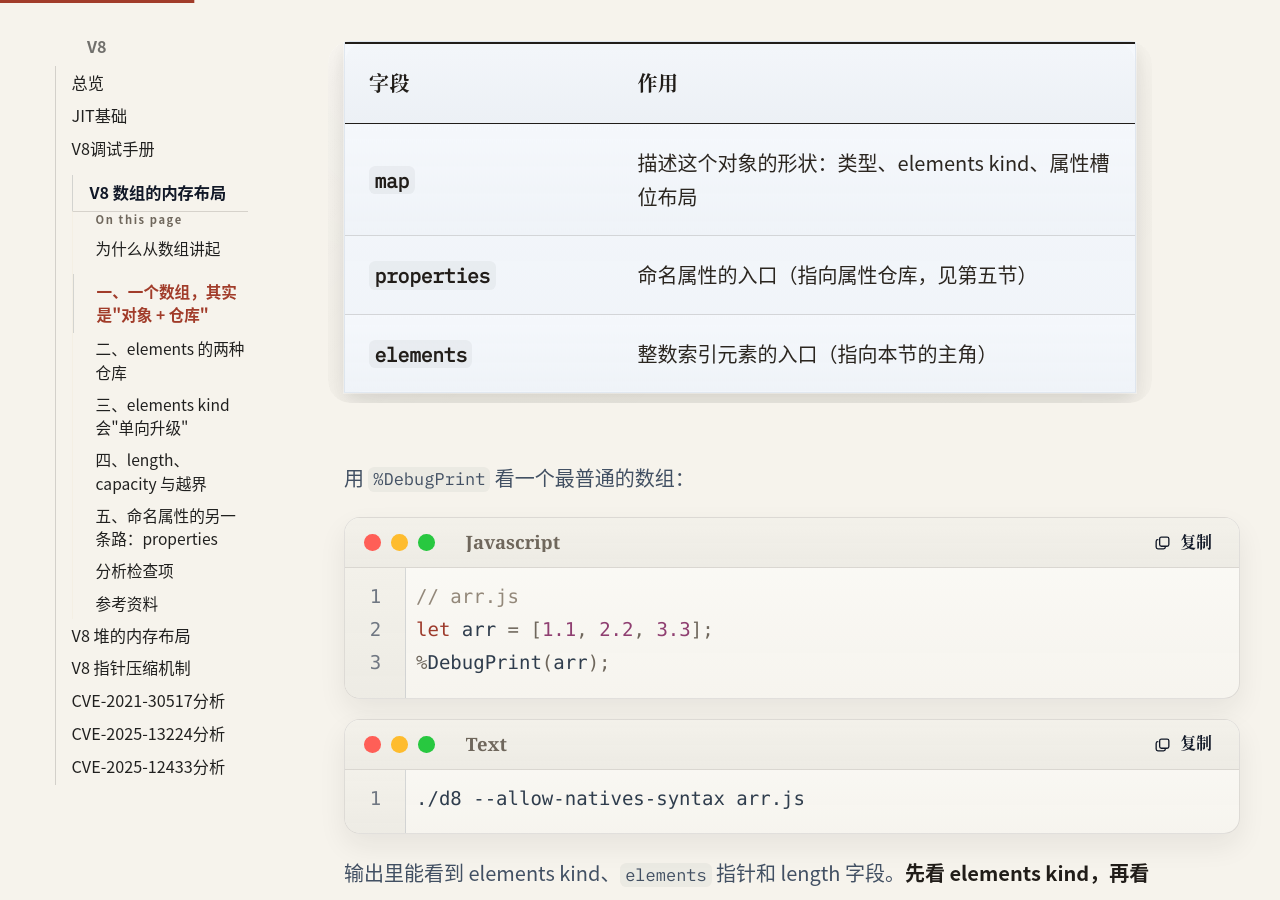
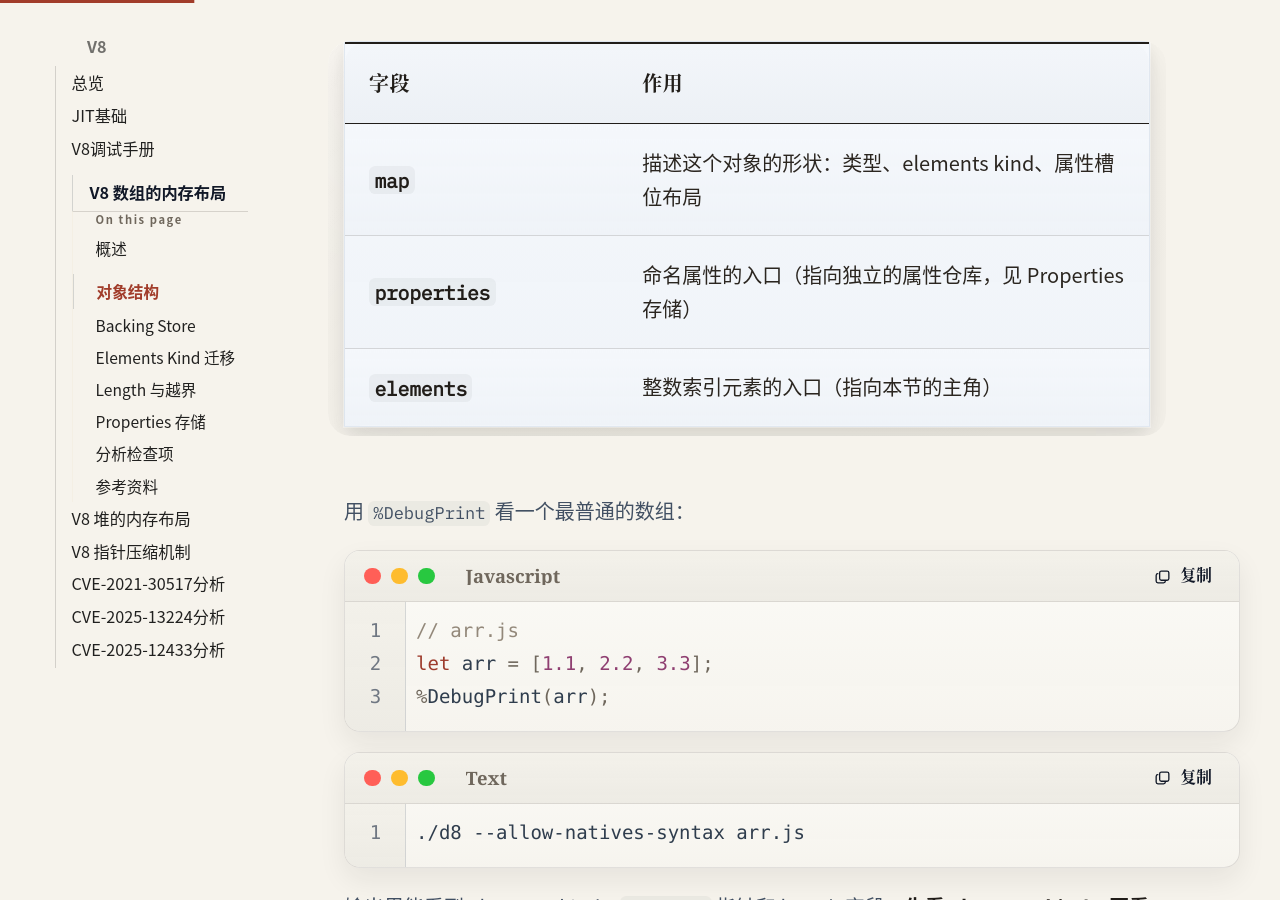
Before and after one commit to jamezx32/jamezx32.github.io, an MkDocs documentation site: the page built from docs/v8/V8 数组的内存布局.md, in a window 1280 px wide and 900 px high, scrolled down 1361 px. Built offline with MkDocs 1.6.1 and Material for MkDocs 9.7.7, drawn with Linux system fonts in a browser that asks for light colours; some of the changed text lies outside the part shown.

Commit message:
Align section headings with the pointer-compression primer style
Short neutral noun headings, no numbering or narrative phrasing:
概述 / 对象结构 / Backing Store / Elements Kind 迁移 / Length 与越界 /
Properties 存储，and 概述 / 堆空间划分 / 对象生命周期 / 地址稳定性 /
指针压缩与 Cage.

````diff
--- a/docs/v8/V8 数组的内存布局.md
+++ b/docs/v8/V8 数组的内存布局.md
@@ -5,13 +5,13 @@ description: 从一个数组的 DebugPrint 开始，讲透 elements / properties
 
 # V8 数组的内存布局
 
-## 为什么从数组讲起
+## 概述
 
 V8 的漏洞利用，绝大多数最终都落在"数组的内存表示"上：越界读写发生在 elements 里，`addrof`/`fakeobj` 靠 double 数组和对象数组的互相误读，伪造对象头摆在 double 数组的 backing store 里。不理解数组的真实内存形态，就看不懂利用代码在做什么。
 
 这篇文章用一个数组从创建到变形的全过程，把对象头、elements、properties 三件事讲清楚。所有结论都可以用 `%DebugPrint` 亲手验证。
 
-## 一、一个数组，其实是"对象 + 仓库"
+## 对象结构
 
 先建立总的图景。JavaScript 里 `obj.a = 1` 和 `obj[0] = 1` 看起来只是写法不同，在 V8 内部却走两条完全不同的存储路径：
 
@@ -22,7 +22,7 @@ V8 的漏洞利用，绝大多数最终都落在"数组的内存表示"上：越
 | 字段 | 作用 |
 |---|---|
 | `map` | 描述这个对象的形状：类型、elements kind、属性槽位布局 |
-| `properties` | 命名属性的入口（指向属性仓库，见第五节） |
+| `properties` | 命名属性的入口（指向独立的属性仓库，见 Properties 存储） |
 | `elements` | 整数索引元素的入口（指向本节的主角） |
 
 用 `%DebugPrint` 看一个最普通的数组：
@@ -39,9 +39,9 @@ let arr = [1.1, 2.2, 3.3];
 
 输出里能看到 elements kind、`elements` 指针和 length 字段。**先看 elements kind，再看 elements 指针，最后才看 length**——这个顺序是后面所有分析的习惯。
 
-## 二、elements 的两种仓库
+## Backing Store
 
-### 1. 纯浮点数组：FixedDoubleArray
+### FixedDoubleArray
 
 ```js
 let arr = [1.1, 2.2, 3.3];
@@ -59,7 +59,7 @@ let arr = [1.1, 2.2, 3.3];
 2. **GC 不扫描这些槽**（没有指针语义），所以内容不会被 GC 意外改写。
 3. 正因为"JS 层能精确控制连续 8 字节"，double 数组的 backing store 成了**摆放伪造对象头的标准工地**——[CVE-2021-30517](CVE-2021-30517分析.md) 的 fake array 就是这么布置的。
 
-### 2. 对象数组：FixedArray
+### FixedArray
 
 ```js
 let objs = [{x:1}, {y:2}, anotherArr];
@@ -77,7 +77,7 @@ let objs = [{x:1}, {y:2}, anotherArr];
 
 **利用视角——为什么两种数组的互转是经典原语**：double 槽按 8 字节解释、对象槽按 4 字节压缩指针解释。一旦让引擎"用对象数组的眼睛看 double 数组的内存"（或反过来），一次错位读就同时得到 `addrof`（把指针当 double 读出地址）和 `fakeobj`（把 double 当指针造出对象）。30517 的 SuperIC confusion、以及众多历史漏洞，本质都是制造这种互读。
 
-## 三、elements kind 会"单向升级"
+## Elements Kind 迁移
 
 写入不同类型的值，数组的 elements kind 沿一个方向迁移，backing store 跟着换：
 
@@ -109,7 +109,7 @@ a.push({});               // 迁移到 PACKED_ELEMENTS，换 FixedArray
 - **map 变更 = 优化代码失效点**：JIT 按"当前 map + elements kind"生成固定偏移的访问代码；迁移后旧代码必须 deopt 或被 CheckGuard 拦截。绕过这个检查的漏洞（如 [CVE-2025-12433](CVE-2025-12433分析.md) 一类"检查被消掉"的问题）就会让旧布局代码跑在新布局内存上。
 - **HOLEY 的代价**：一旦出现空洞，访问必须经过 hole 检查（`the_hole` 不能泄漏到 JS 层）。12433 正是 hole 检查被错误消除的案例。
 
-## 四、length、capacity 与越界
+## Length 与越界
 
 JSArray 头部的 `length` 是 JS 层可见长度；backing store 自己还有 `length`（容量）。两者由引擎负责保持一致：
 
@@ -118,7 +118,7 @@ JSArray 头部的 `length` 是 JS 层可见长度；backing store 自己还有 `
 
 分析任何数组相关漏洞时，先问三个问题：边界检查用的长度来自哪里？它何时更新？优化器对它的假设是否和运行时一致？
 
-## 五、命名属性的另一条路：properties
+## Properties 存储
 
 数组也是对象，`arr.name = value` 走的是 properties 路径。它有自己的三种形态，迁移方向同样"由快到慢"：
 
````
Also changed, not shown: docs/v8/V8堆的内存布局.md (+5 -5 lines).
